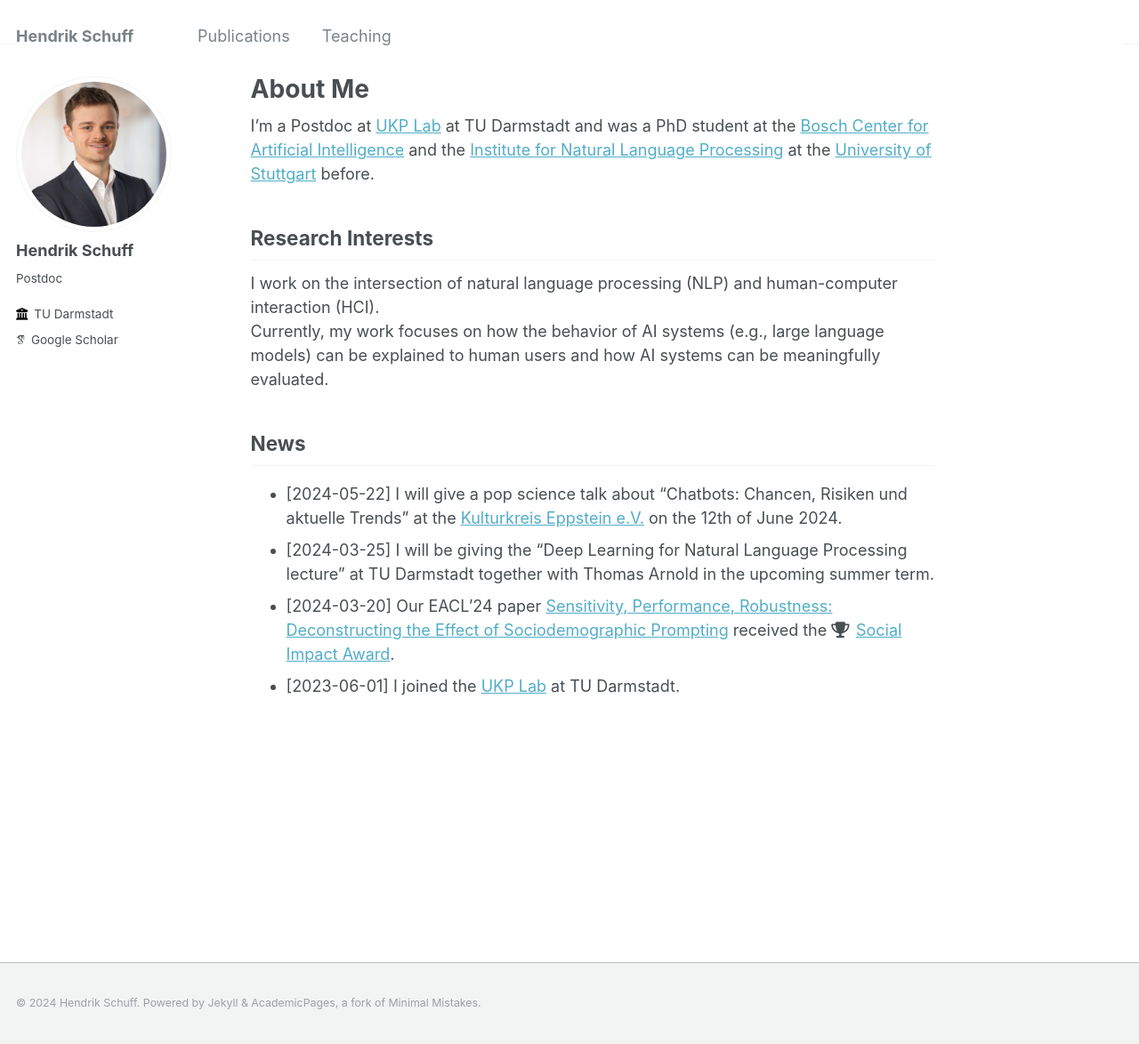
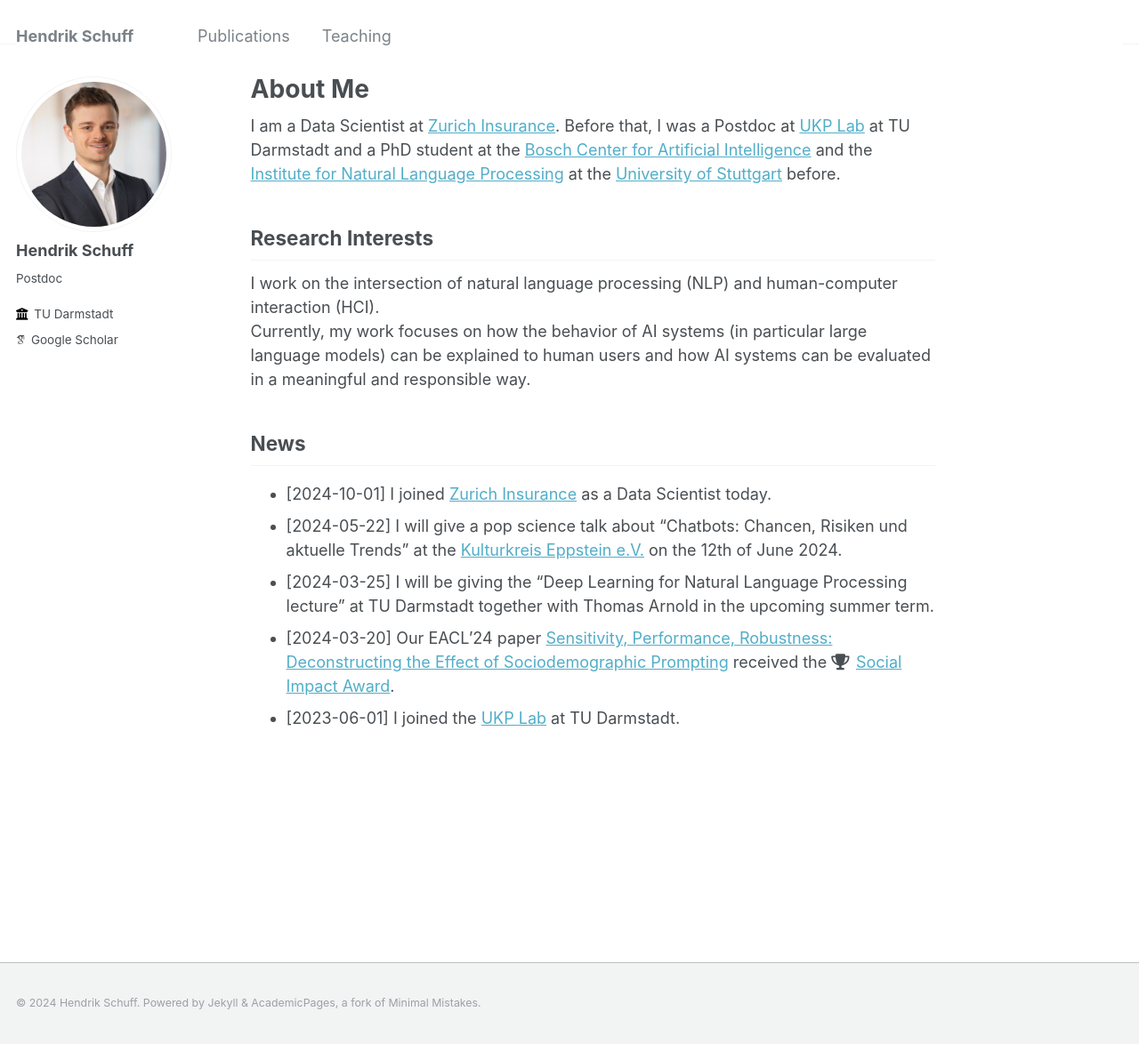
Before and after one commit to hschuff/hschuff.github.io, a Jekyll site: the page built from _pages/about.md, in a window 1280 px wide and 1174 px high. Shown: the whole window at 89% size. Built offline with Jekyll 4.4.1, drawn with Linux system fonts in a browser that asks for light colours; some web fonts are replaced.

Commit message:
job update

```diff
--- a/_pages/about.md
+++ b/_pages/about.md
@@ -8,15 +8,17 @@ redirect_from:
   - /about.html
 ---
 
-I'm a Postdoc at [UKP Lab](https://www.informatik.tu-darmstadt.de/ukp/ukp_home/index.en.jsp) at TU Darmstadt and was a
+I am a Data Scientist at [Zurich Insurance](https://www.zurich.com/).
+Before that, I was a Postdoc at [UKP Lab](https://www.informatik.tu-darmstadt.de/ukp/ukp_home/index.en.jsp) at TU Darmstadt and a
 PhD student at the [Bosch Center for Artificial Intelligence](http://www.bosch-ai.com) and the [Institute for Natural Language Processing](https://www.ims.uni-stuttgart.de/en/) at the [University of Stuttgart](https://www.uni-stuttgart.de/en/) before.
 
 ## Research Interests
 I work on the intersection of natural language processing (NLP) and human-computer interaction (HCI).
-Currently, my work focuses on how the behavior of AI systems (e.g., large language models) can be explained to human
-users and how AI systems can be meaningfully evaluated.
+Currently, my work focuses on how the behavior of AI systems (in particular large language models) can be explained to human
+users and how AI systems can be evaluated in a meaningful and responsible way.
 
 ## News
+* [2024-10-01] I joined [Zurich Insurance](https://www.zurich.com/) as a Data Scientist today.
 * [2024-05-22] I will give a pop science talk about "Chatbots: Chancen, Risiken und aktuelle Trends" at the [Kulturkreis Eppstein e.V.](https://www.kk-eppstein.de/wissenschaftundtechnik) on the 12th of June 2024.
 * [2024-03-25] I will be giving the "Deep Learning for Natural Language Processing lecture" at TU Darmstadt together with Thomas Arnold in the upcoming summer term.
 * [2024-03-20] Our EACL'24 paper [Sensitivity, Performance, Robustness: Deconstructing the Effect of Sociodemographic Prompting](https://aclanthology.org/2024.eacl-long.159/) received the <i class="fas fa-fw fa-trophy icon-pad-right" aria-hidden="true"></i> [Social Impact Award](https://2024.eacl.org/program/best-paper/).
```
